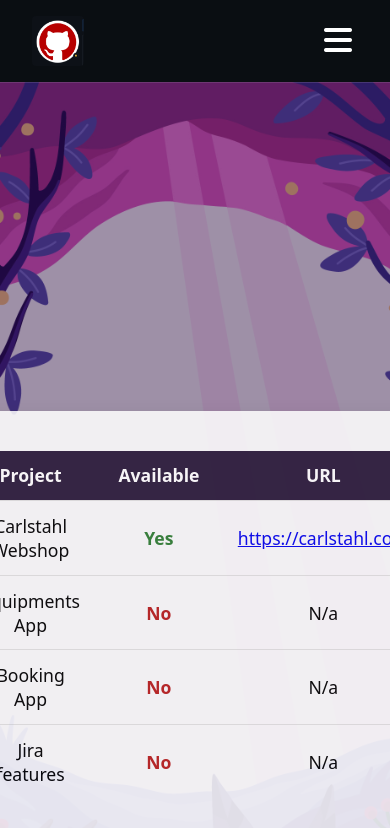
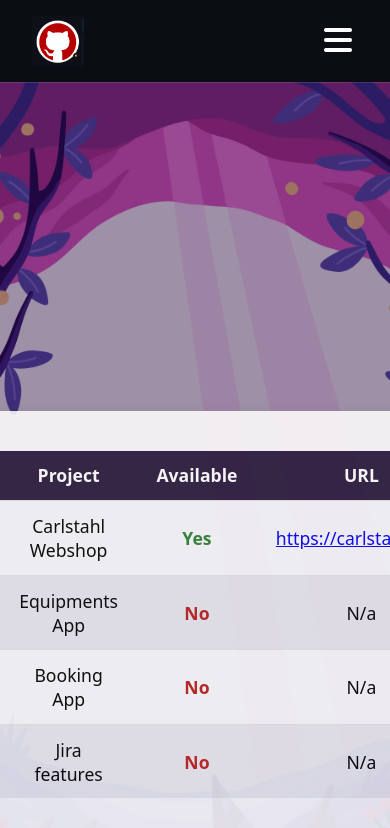
Before and after one commit to matgas14/super-awesome-page-V2, an Angular app: page /projects in a window 390 px wide. Shown: the top 828 px of the page. Built offline with nearby package versions, Linux system fonts and the light colour scheme.

Commit message:
projects table responsive

```diff
--- a/src/app/app.ts
+++ b/src/app/app.ts
@@ -16,8 +16,6 @@
 
   constructor() {
     document.addEventListener('click', (event) => {
-      console.log(this.menuOpen());
-      console.log('Clicked element:', event.target);
       if(this.menuOpen() === true && !(event.target as HTMLElement).closest('.app-nav, .nav-toggle')) {
         this.menuOpen.set(false);
       }
--- a/src/app/projects/projects.html
+++ b/src/app/projects/projects.html
@@ -1,6 +1,7 @@
 <div class="projects-container">
 	<div class="projects-table-wrapper">
-		<table class="projects-table">
+		<div class="projects-table-scroll">
+			<table class="projects-table">
 			<thead>
 				<tr>
 					<th>Project</th>
@@ -35,5 +36,6 @@
 				</tr>
 			</tbody>
 		</table>
+		</div>
 	</div>
 </div>
--- a/src/app/projects/projects.scss
+++ b/src/app/projects/projects.scss
@@ -1,3 +1,17 @@
+.projects-table thead th {
+	position: sticky;
+	top: 0;
+	z-index: 2;
+	background: #2a1a3a;
+}
+.projects-table-scroll {
+	max-height: 650px;
+	overflow-y: auto;
+	width: 100%;
+}
+.projects-table tbody tr:nth-child(even) {
+	background-color: #e5e5eb;
+}
 
 // Projects page background and overlay (mirroring contact)
 
@@ -40,10 +54,33 @@
 	align-items: center;
 	opacity: 0.9;
     margin: auto 1rem;
+    // max-height: 750px;
+}
+
+.projects-table-content {
+    width: 100%;
+    max-height: 650px;
+    // overflow: auto;
+
+    table > thead {
+        width: 100%;
+        display: flex;
+        max-height: 650px;
+        overflow-y: auto;
+    }
+
+    table > tbody {
+        width: 100%;
+        display: flex;
+        flex-direction: column;
+        max-height: 650px;
+        overflow-y: auto;
+    }
 }
 
 .projects-table {
 	width: 100%;
+	background-color: #f7f7fa;
 	border-collapse: collapse;
 	font-size: 1.1rem;
 }
```
